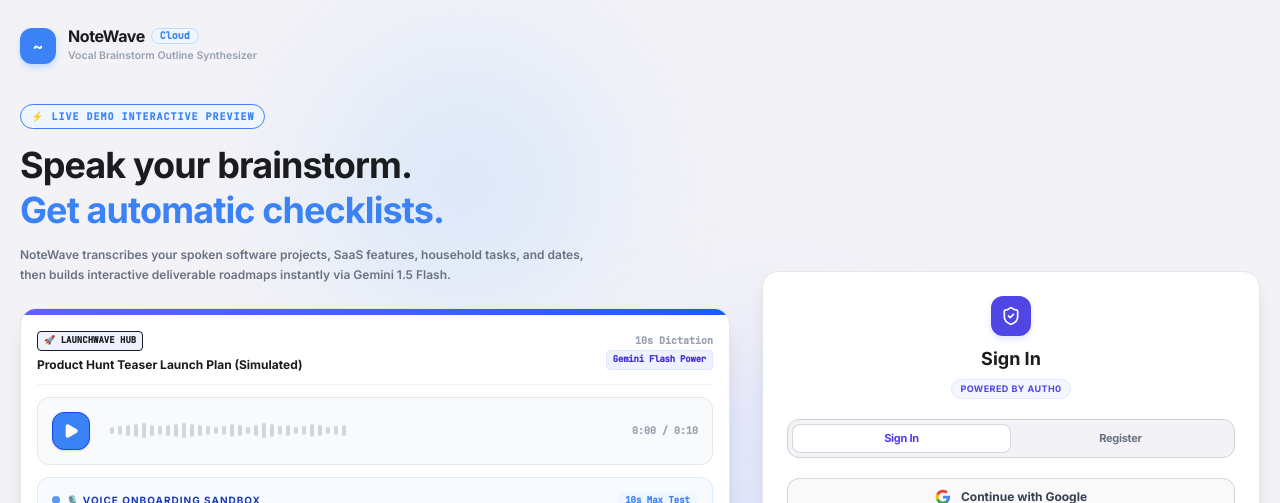
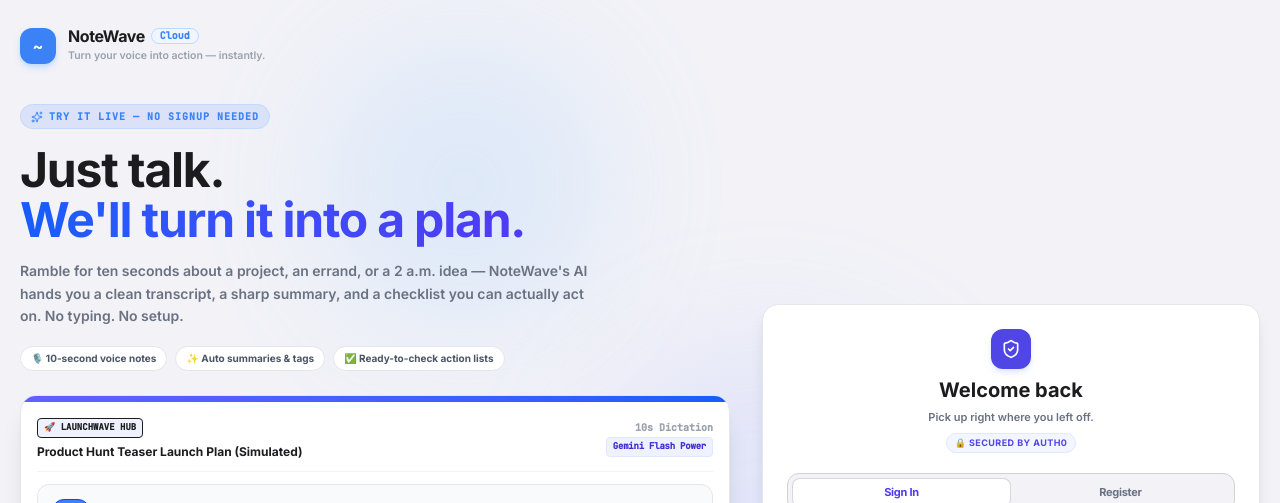
Before and after one commit to Picklemaster09/notewave-web, a React (Vite) app: page / in a window 1280 px wide. Shown: the top 503 px of the page. Built offline with nearby package versions, Linux system fonts and the light colour scheme; no server answers.

Commit message:
updated landing page

```diff
--- a/src/components/NoteWaveLanding.tsx
+++ b/src/components/NoteWaveLanding.tsx
@@ -316,7 +316,7 @@ export default function NoteWaveLanding({ onLanguageChange, currentLanguage = "e
                 Cloud
               </span>
             </h1>
-            <p className="text-[10.5px] text-gray-400 mt-1 font-semibold">Vocal Brainstorm Outline Synthesizer</p>
+            <p className="text-[10.5px] text-gray-400 mt-1 font-semibold">Turn your voice into action — instantly.</p>
           </div>
         </div>
       </header>
@@ -328,17 +328,22 @@ export default function NoteWaveLanding({ onLanguageChange, currentLanguage = "e
         <div className="lg:col-span-7 flex flex-col gap-6">
 
           {/* Pitch intro */}
-          <div className="flex flex-col gap-2 max-w-xl">
-            <span className="w-fit text-[10px] uppercase font-mono tracking-widest bg-blue-50 text-blue-700 px-2.5 py-1 rounded-full border border-blue-150 font-extrabold shadow-3xs">
-              ⚡ LIVE DEMO INTERACTIVE PREVIEW
+          <div className="flex flex-col gap-3 max-w-xl">
+            <span className="w-fit text-[10px] uppercase font-mono tracking-widest bg-blue-600/10 text-blue-700 px-2.5 py-1 rounded-full border border-blue-200 font-extrabold shadow-3xs flex items-center gap-1.5">
+              <Sparkles className="w-3 h-3" /> Try it live — no signup needed
             </span>
-            <h2 className="text-3xl lg:text-4xl font-black text-[#1C1C1E] tracking-tight leading-tight mt-1.5 font-sans">
-              Speak your brainstorm. <br />
-              <span className="text-blue-600">Get automatic checklists.</span>
+            <h2 className="text-4xl lg:text-5xl font-black text-[#1C1C1E] tracking-tight leading-[1.05] mt-1 font-sans">
+              Just talk.<br />
+              <span className="bg-gradient-to-r from-blue-600 to-indigo-600 bg-clip-text text-transparent">We'll turn it into a plan.</span>
             </h2>
-            <p className="text-xs text-gray-500 leading-relaxed font-semibold mt-1">
-              NoteWave transcribes your spoken software projects, SaaS features, household tasks, and dates, then builds interactive deliverable roadmaps instantly via Gemini 1.5 Flash.
+            <p className="text-sm text-gray-500 leading-relaxed font-semibold mt-0.5">
+              Ramble for ten seconds about a project, an errand, or a 2&nbsp;a.m. idea — NoteWave's AI hands you a clean transcript, a sharp summary, and a checklist you can actually act on. No typing. No setup.
             </p>
+            <div className="flex flex-wrap gap-2 mt-1.5">
+              <span className="text-[10px] font-bold text-gray-600 bg-white border border-[#E5E5EA] px-2.5 py-1 rounded-full shadow-3xs">🎙️ 10-second voice notes</span>
+              <span className="text-[10px] font-bold text-gray-600 bg-white border border-[#E5E5EA] px-2.5 py-1 rounded-full shadow-3xs">✨ Auto summaries &amp; tags</span>
+              <span className="text-[10px] font-bold text-gray-600 bg-white border border-[#E5E5EA] px-2.5 py-1 rounded-full shadow-3xs">✅ Ready-to-check action lists</span>
+            </div>
           </div>          {/* High-Fidelity Simulated Live Demo Note */}
           <div className="bg-white rounded-2xl border border-[#E5E5EA] shadow-xl overflow-hidden flex flex-col">
             <div className="h-1.5 w-full bg-gradient-to-r from-indigo-500 to-blue-600" />
@@ -568,10 +573,10 @@ export default function NoteWaveLanding({ onLanguageChange, currentLanguage = "e
               </div>
               <div>
                 <h4 className="text-xs font-black text-[#1C1C1E]">
-                  Get NoteWave Companion Phone App
+                  NoteWave in your pocket
                 </h4>
                 <p className="text-[10px] text-gray-500 mt-0.5 font-semibold">
-                  Publishing soon to iOS & Android. Run lightweight dictation locally!
+                  iOS &amp; Android coming soon — capture ideas the second they strike, even offline.
                 </p>
               </div>
             </div>
@@ -603,11 +608,14 @@ export default function NoteWaveLanding({ onLanguageChange, currentLanguage = "e
               <div className="w-10 h-10 rounded-xl bg-[#4F46E5] flex items-center justify-center font-bold text-white shadow-md shadow-indigo-100 mb-1">
                 <ShieldCheck className="w-5 h-5 text-white" />
               </div>
-              <h3 className="text-lg font-black text-[#1C1C1E] leading-relaxed">
-                {authTab === "signin" ? "Sign In" : "Sign Up"}
+              <h3 className="text-xl font-black text-[#1C1C1E] leading-snug">
+                {authTab === "signin" ? "Welcome back" : "Start for free"}
               </h3>
-              <span className="text-[9px] text-[#4F46E5] bg-indigo-50/70 border border-indigo-100 px-2 py-0.5 rounded-full font-bold uppercase tracking-wider mt-0.5">
-                Powered by Auth0
+              <p className="text-[11px] text-gray-500 font-semibold">
+                {authTab === "signin" ? "Pick up right where you left off." : "Join in seconds — no credit card."}
+              </p>
+              <span className="text-[9px] text-[#4F46E5] bg-indigo-50/70 border border-indigo-100 px-2 py-0.5 rounded-full font-bold uppercase tracking-wider mt-1">
+                🔒 Secured by Auth0
               </span>
             </div>
 
@@ -701,7 +709,7 @@ export default function NoteWaveLanding({ onLanguageChange, currentLanguage = "e
               onClick={() => onLogin?.({ signup: authTab === "register" })}
               className="w-full mt-1 text-xs font-bold py-3 px-4 rounded-xl bg-[#4F46E5] hover:bg-indigo-700 text-white transition-all shadow-sm active:scale-95 flex items-center justify-center gap-1.5 cursor-pointer"
             >
-              <span>{authTab === "signin" ? "Sign In" : "Create Account"} securely</span>
+              <span>{authTab === "signin" ? "Sign In securely" : "Create my free account"}</span>
               <ArrowRight className="w-3.5 h-3.5" />
             </button>
             <p className="text-[10px] text-gray-400 text-center font-semibold leading-normal">
```
